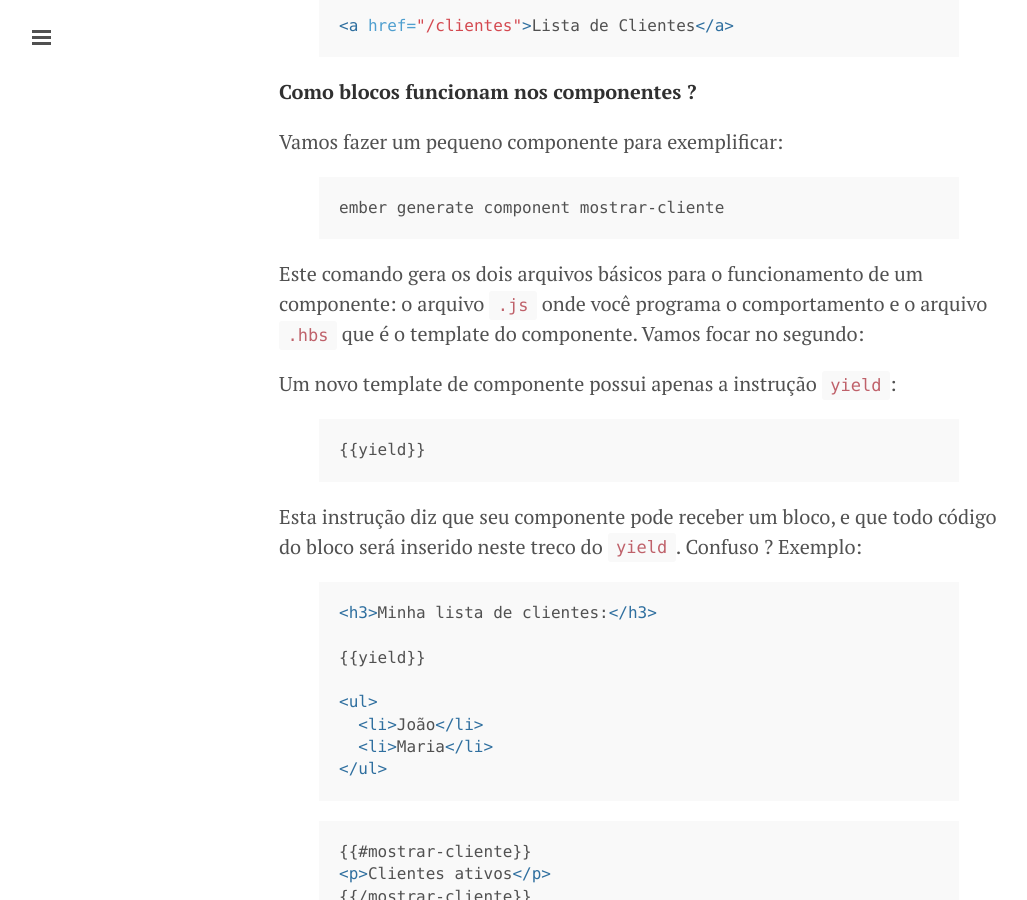
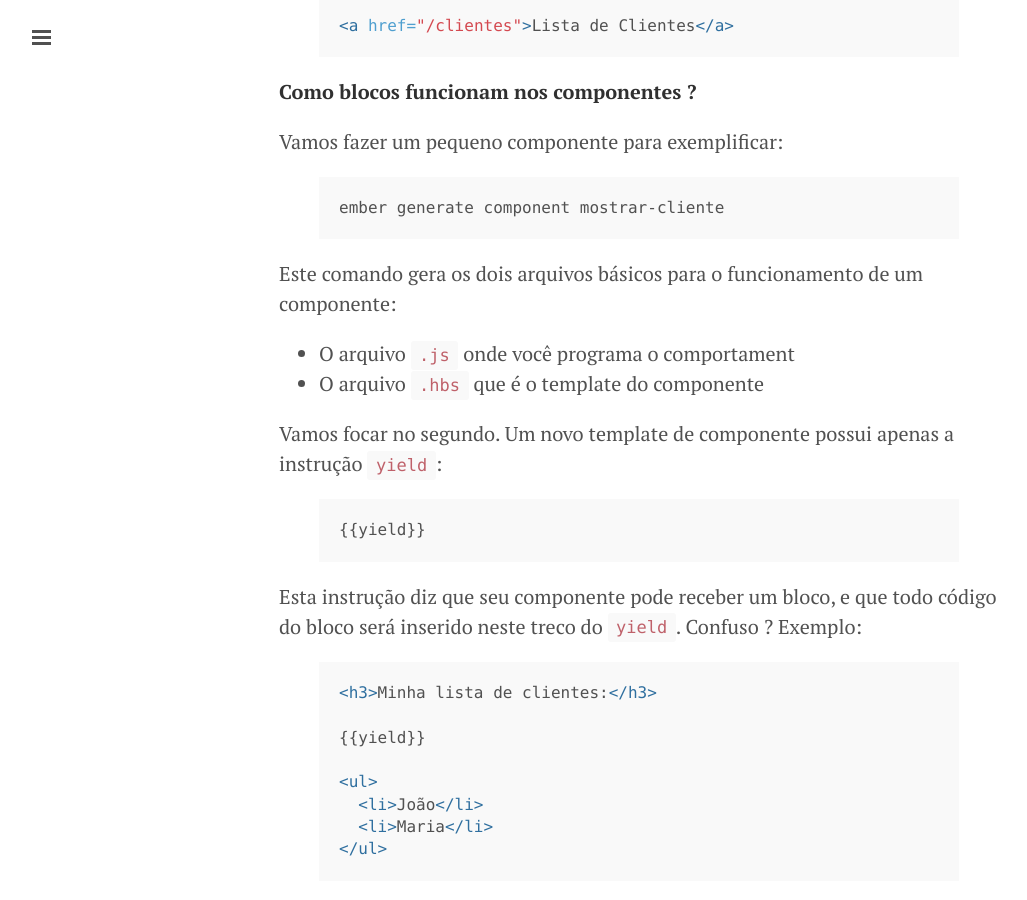
Before and after one commit to leandrocp/leandrocp.github.io, a Jekyll site: the page built from _posts/2015-10-23-entendendo-blocos-ember.md, in a window 1280 px wide and 900 px high, scrolled down 844 px. Shown: the whole window, without its empty margins (1-1028 px from the left). Built offline with Jekyll 4.4.1, drawn with Linux system fonts in a browser that asks for light colours; Markdown is read by kramdown in place of the engine named in the settings; comment, search, counter and statistics services are not loaded.

Commit message:
Update 2015-10-23-entendendo-blocos-ember.md

```diff
--- a/_posts/2015-10-23-entendendo-blocos-ember.md
+++ b/_posts/2015-10-23-entendendo-blocos-ember.md
@@ -43,9 +43,11 @@ ember generate component mostrar-cliente
 {% endhighlight %}
 
 Este comando gera os dois arquivos básicos para o funcionamento de um componente:
-o arquivo `.js` onde você programa o comportamento e o arquivo `.hbs` que é o template do componente. Vamos focar no segundo:
 
-Um novo template de componente possui apenas a instrução `yield`:
+* O arquivo `.js` onde você programa o comportament
+* O arquivo `.hbs` que é o template do componente
+
+Vamos focar no segundo. Um novo template de componente possui apenas a instrução `yield`:
 
 {% highlight html %}
 {% raw %}
```
